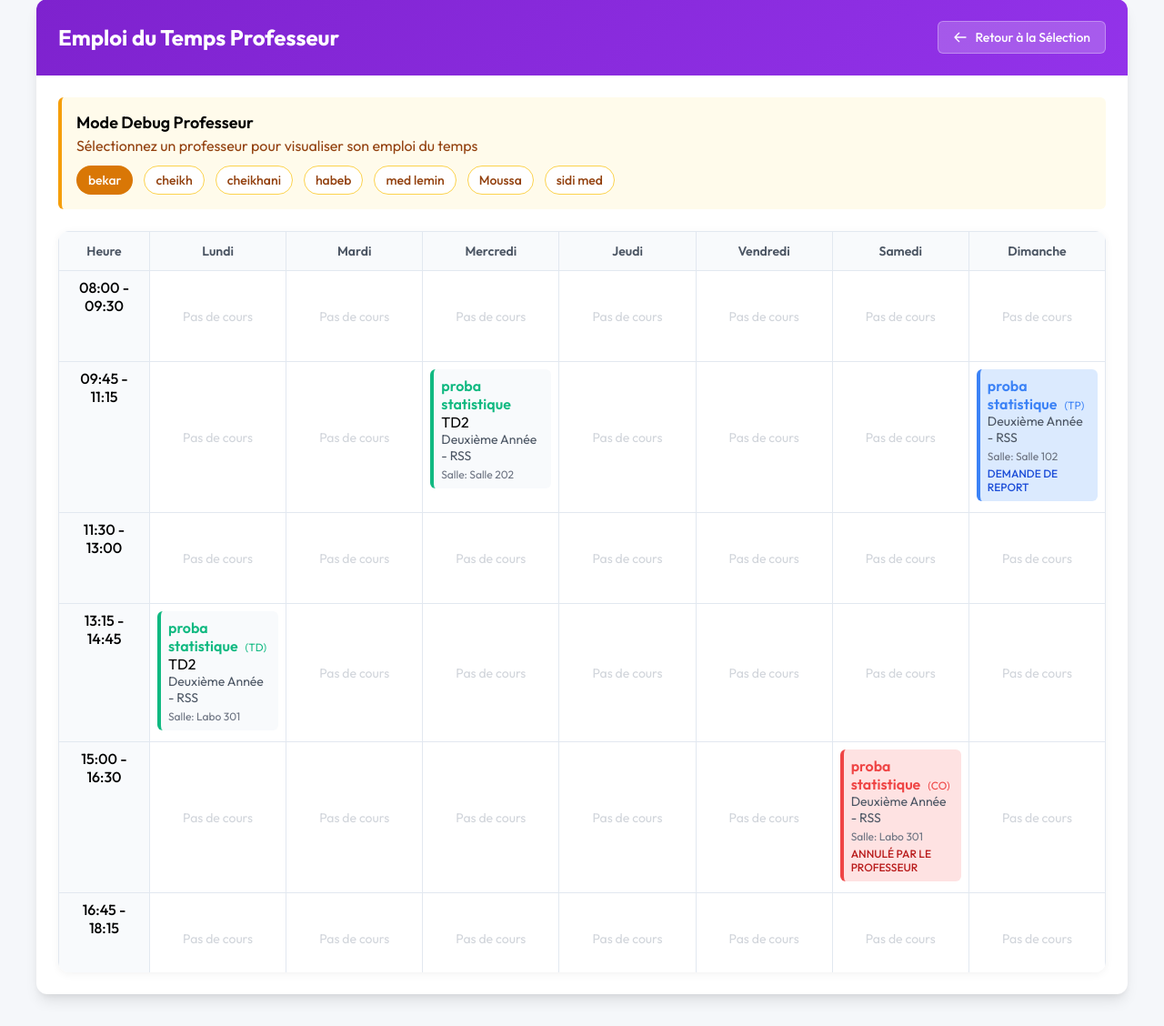
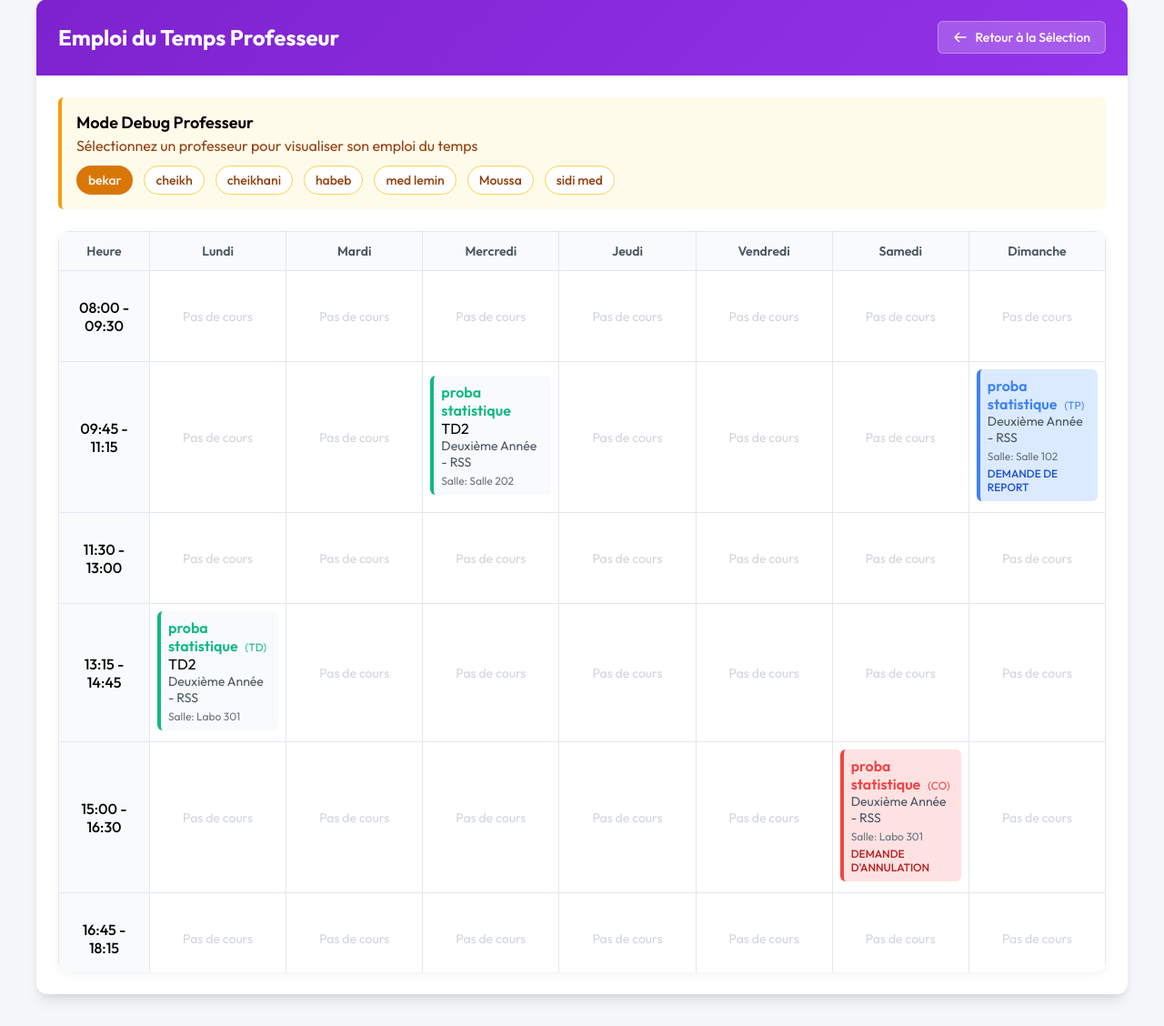
Before and after one commit to kabermedhasni/PI-php, a PHP site: the page made by index.php in a window 1280 px wide. Shown: the part 36-1164 px from the top of the page at 91% size. Run offline with PHP 8.4, Linux system fonts and the light colour scheme; a user stored in the database is signed in; data comes from the database, SQL or seed files in the repository; both versions use the stored data as it was after the commit.

Commit message:
small updates

```diff
--- a/assets/css/pages/index.css
+++ b/assets/css/pages/index.css
@@ -57,7 +57,6 @@
   padding: 8px;
   border-bottom: 1px solid #e2e8f0;
   border-right: 1px solid #e2e8f0;
-  vertical-align: top;
   height: 100px;
 }
 
@@ -440,7 +439,6 @@
 
   .timetable td {
     height: 70px;
-    vertical-align: top;
   }
 
   .class-block {
--- a/assets/css/pages/notifications.css
+++ b/assets/css/pages/notifications.css
@@ -259,8 +259,8 @@ main {
 .status-badge {
     display: inline-flex;
     align-items: center;
-    padding: 0.125rem 0.625rem;
-    border-radius: 9999px;
+    padding: 0.5rem 1.625rem;
+    border-radius: 6px;
     font-size: 0.75rem;
     font-weight: 500;
     margin-top: 0.5rem;
--- a/assets/css/pages/timetable_management.css
+++ b/assets/css/pages/timetable_management.css
@@ -408,7 +408,6 @@ body {
   padding: 4px;
   border-bottom: 1px solid #e2e8f0;
   border-right: 1px solid #e2e8f0;
-  vertical-align: top;
   height: 80px;
 }
 
@@ -557,7 +556,6 @@ body {
 }
 
 .subject-cell {
-  vertical-align: middle !important;
   padding: 4px;
 }
 
@@ -863,7 +861,6 @@ body {
 
   .timetable td {
     height: 70px;
-    vertical-align: top;
   }
 
   .class-block {
--- a/assets/js/index.js
+++ b/assets/js/index.js
@@ -399,7 +399,7 @@ document.addEventListener("DOMContentLoaded", function () {
                 classBlock.style.backgroundColor = "#FEE2E2"; // Light red background
                 const statusDiv = document.createElement("div");
                 statusDiv.className = "status status-red";
-                statusDiv.textContent = "ANNULÉ PAR LE PROFESSEUR";
+                statusDiv.textContent = "DEMANDE D'ANNULATION";
                 classBlock.appendChild(statusDiv);
               } else if (classData.is_reschedule == 1) {
                 classBlock.style.backgroundColor = "#DBEAFE"; // Light blue background
--- a/assets/js/timetable_management/timetableRenderer.js
+++ b/assets/js/timetable_management/timetableRenderer.js
@@ -214,7 +214,7 @@ export class TimetableRenderer {
     const statusDiv = document.createElement("div");
     if (data.is_canceled == 1) {
       statusDiv.className = "class-status class-status-canceled";
-      statusDiv.textContent = "ANNULÉ PAR LE PROFESSEUR";
+      statusDiv.textContent = "DEMANDE D'ANNULATION";
     } else if (data.is_reschedule == 1) {
       statusDiv.className = "class-status class-status-reschedule";
       statusDiv.textContent = "DEMANDE DE REPORT";
```
Also changed, not shown: pi.sql (+18 -5 lines).
